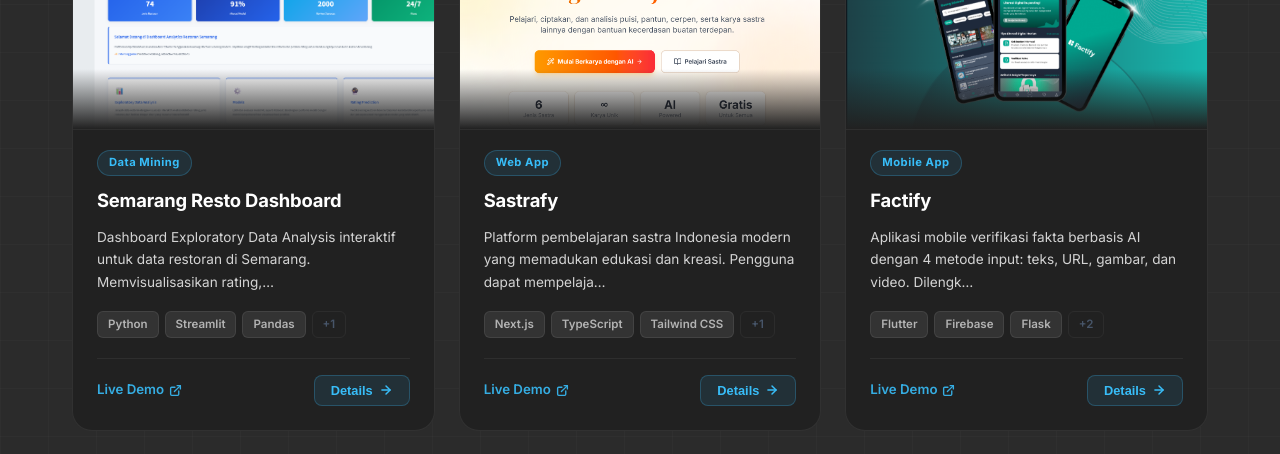
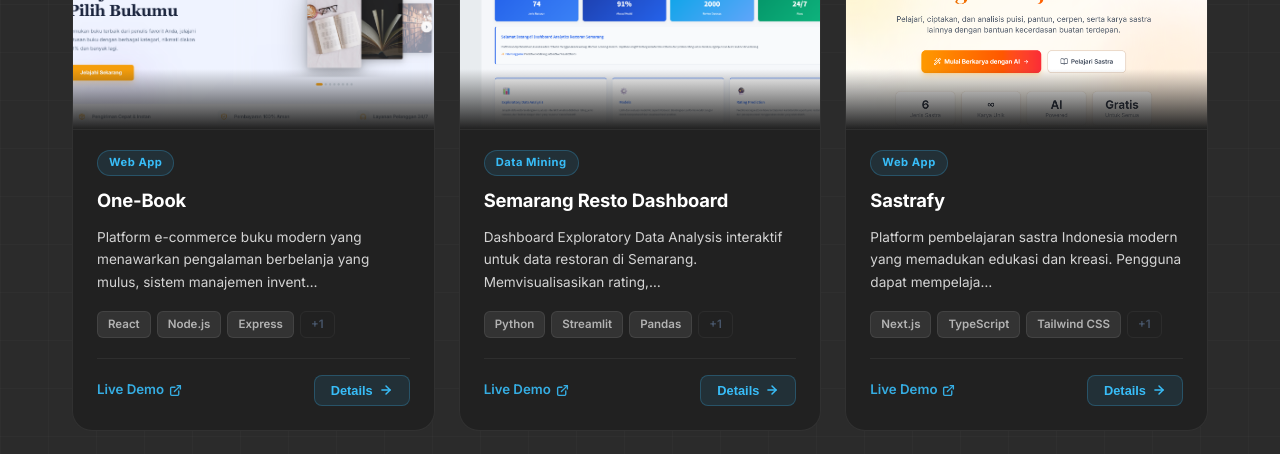
Before and after one commit to wannnn27/myportofolio, a React (Vite) app: page / in a window 1280 px wide. Shown: the part 2380-2834 px from the top of the page. Built offline with nearby package versions, Linux system fonts and the light colour scheme.

Commit message:
+1 project

```diff
--- a/src/components/Projects.jsx
+++ b/src/components/Projects.jsx
@@ -5,6 +5,7 @@
 import factifyImg from '../assets/images/image-project/Factify.png';
 import foodRecImg from '../assets/images/image-project/food-recomendation.png';
 import telcoChurnImg from '../assets/images/image-project/telco_churn.png';
+import bookstoreImg from '../assets/images/BookStore.png';
 
 // Certificate images
 import sertifJuara from '../assets/images/sertifikat/juara.jpeg';
@@ -28,6 +29,22 @@
 import streamlitLogo from '../assets/images/icon-tech/streamlit.png';
 
 const projects = [
+    {
+        id: 16,
+        title: 'One-Book',
+        category: 'Web App',
+        categoryKey: 'web',
+        description: 'Platform e-commerce buku modern yang menawarkan pengalaman berbelanja yang mulus, sistem manajemen inventaris, dan integrasi pembayaran yang aman untuk pecinta literatur.',
+        tech: ['React', 'Node.js', 'Express', 'PostgreSQL'],
+        image: bookstoreImg,
+        demo: 'https://1-book.vercel.app/',
+        github: 'https://github.com/wannnn27/BookStore',
+        features: [
+            'E-Commerce Lengkap: Katalog interaktif, manajemen keranjang belanja, dan sistem checkout yang mulus.',
+            'Keamanan Autentikasi: Fitur login/registrasi aman dengan hashing password (bcrypt) dan validasi real-time.',
+            'UI/UX Premium & Responsif: Desain modern (light-mode) yang ringan, animasi dinamis, serta kompatibel di semua ukuran layar.'
+        ]
+    },
     {
         id: 11,
         title: 'Semarang Resto Dashboard',
```
Also changed, not shown: src/assets/images/BookStore.png (added).
